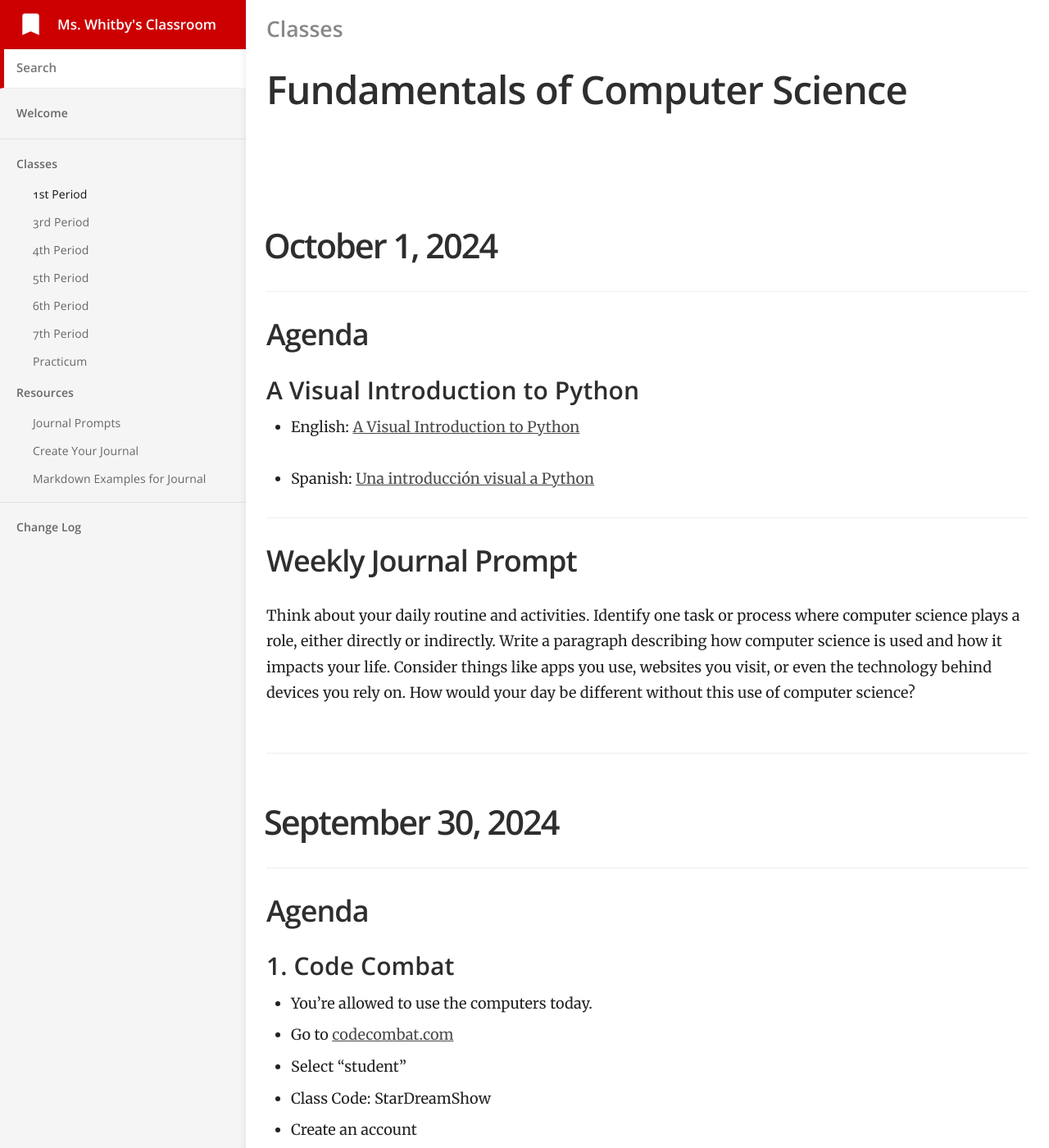
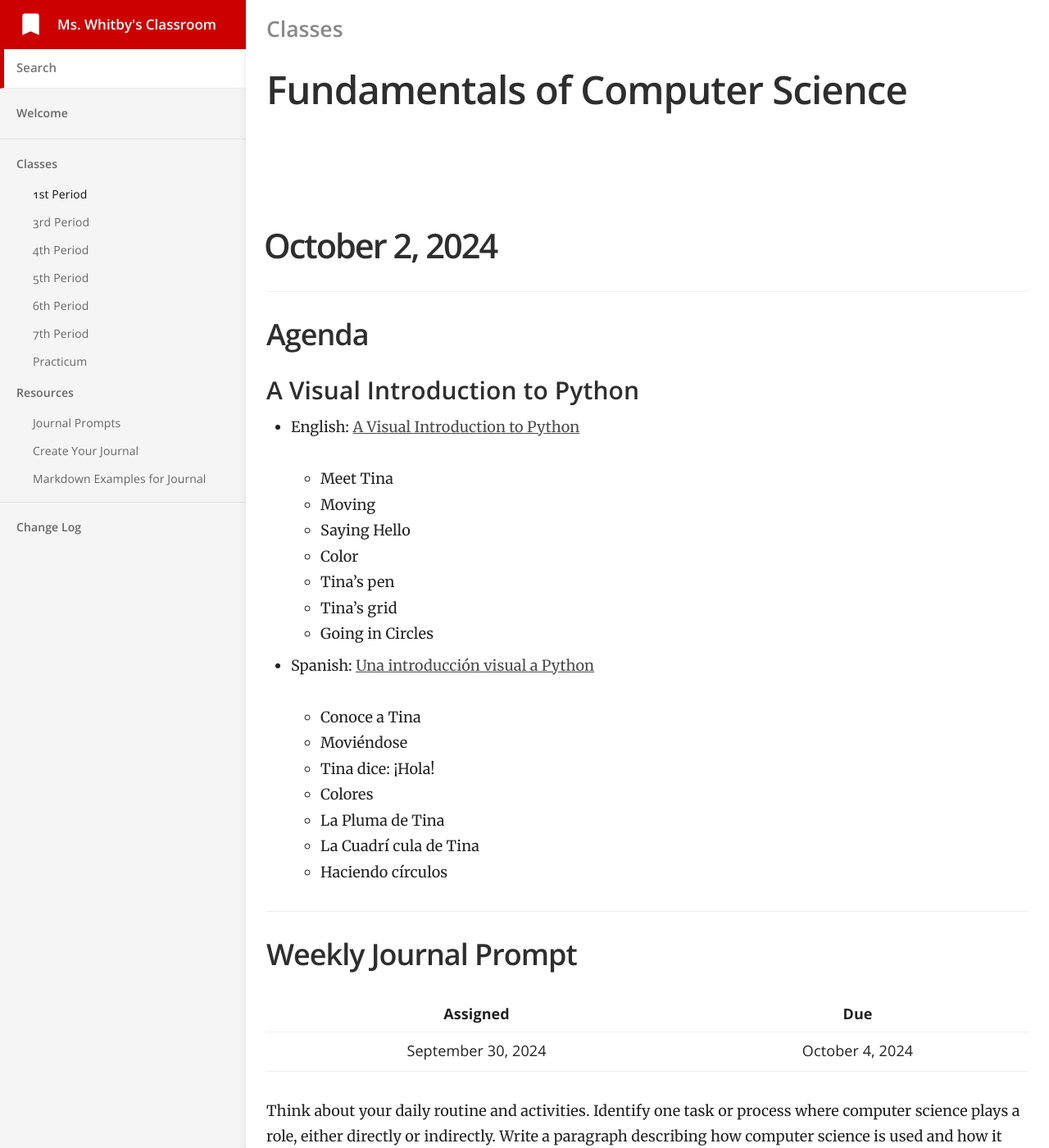
Before and after one commit to mswhitby/classroom, a Jekyll site: the page built from _docs/classes/1st.md, in a window 1280 px wide and 1400 px high. Shown: the whole window at 82% size. Built offline with Jekyll 4.4.1, drawn with Linux system fonts in a browser that asks for light colours; some of the changed text lies outside the part shown.

Commit message:
Updated lessons

```diff
--- a/_docs/classes/1st.md
+++ b/_docs/classes/1st.md
@@ -4,6 +4,41 @@ subtitle: Fundamentals of Computer Science
 category: Classes
 order: 1
 ---
+
+# October 2, 2024
+
+## Agenda
+
+### A Visual Introduction to Python
+
+- English: [A Visual Introduction to Python](https://hourofpython.trinket.io/a-visual-introduction-to-python#/welcome/an-hour-of-code)
+
+    - Meet Tina
+    - Moving
+    - Saying Hello
+    - Color
+    - Tina's pen
+    - Tina's grid
+    - Going in Circles
+
+- Spanish: [Una introducción visual a Python](https://hourofpython.com/una-introduccion-visual-a-python/index.html)
+
+    - Conoce a Tina
+    - Moviéndose
+    - Tina dice: ¡Hola!
+    - Colores
+    - La Pluma de Tina
+    - La Cuadrí cula de Tina
+    - Haciendo círculos
+
+## Weekly Journal Prompt
+
+Assigned           | Due             |
+:----------------: | :-------------: |
+September 30, 2024 | October 4, 2024 |
+
+Think about your daily routine and activities. Identify one task or process where computer science plays a role, either directly or indirectly. Write a paragraph describing how computer science is used and how it impacts your life. Consider things like apps you use, websites you visit, or even the technology behind devices you rely on. How would your day be different without this use of computer science?
+
 
 # October 1, 2024
 
@@ -17,6 +52,10 @@ order: 1
 
 
 ## Weekly Journal Prompt
+
+Assigned           | Due             |
+:----------------: | :-------------: |
+September 30, 2024 | October 4, 2024 |
 
 Think about your daily routine and activities. Identify one task or process where computer science plays a role, either directly or indirectly. Write a paragraph describing how computer science is used and how it impacts your life. Consider things like apps you use, websites you visit, or even the technology behind devices you rely on. How would your day be different without this use of computer science?
 
```
Also changed, not shown: _docs/classes/7th.md (+6 -3 lines).
